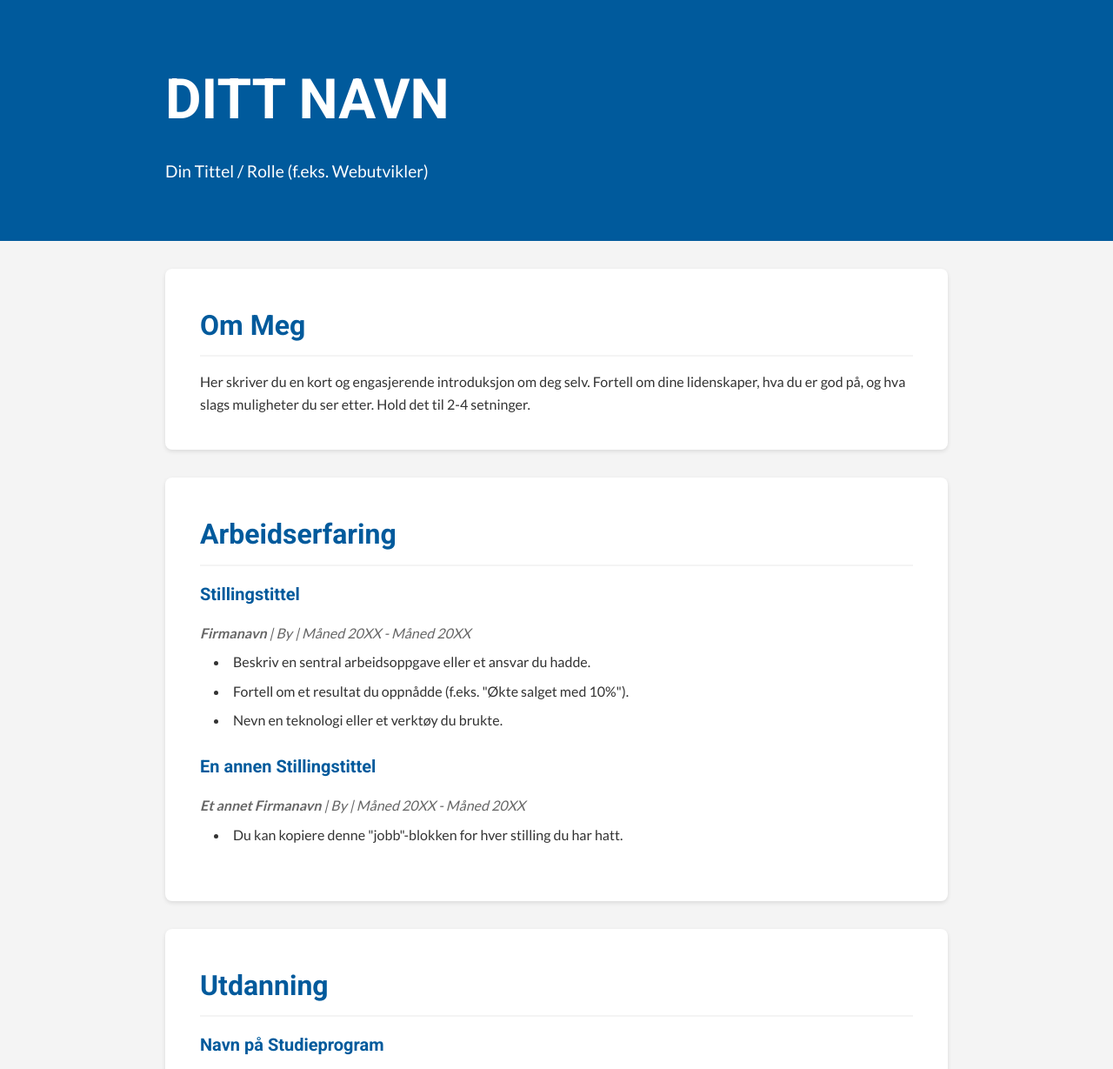
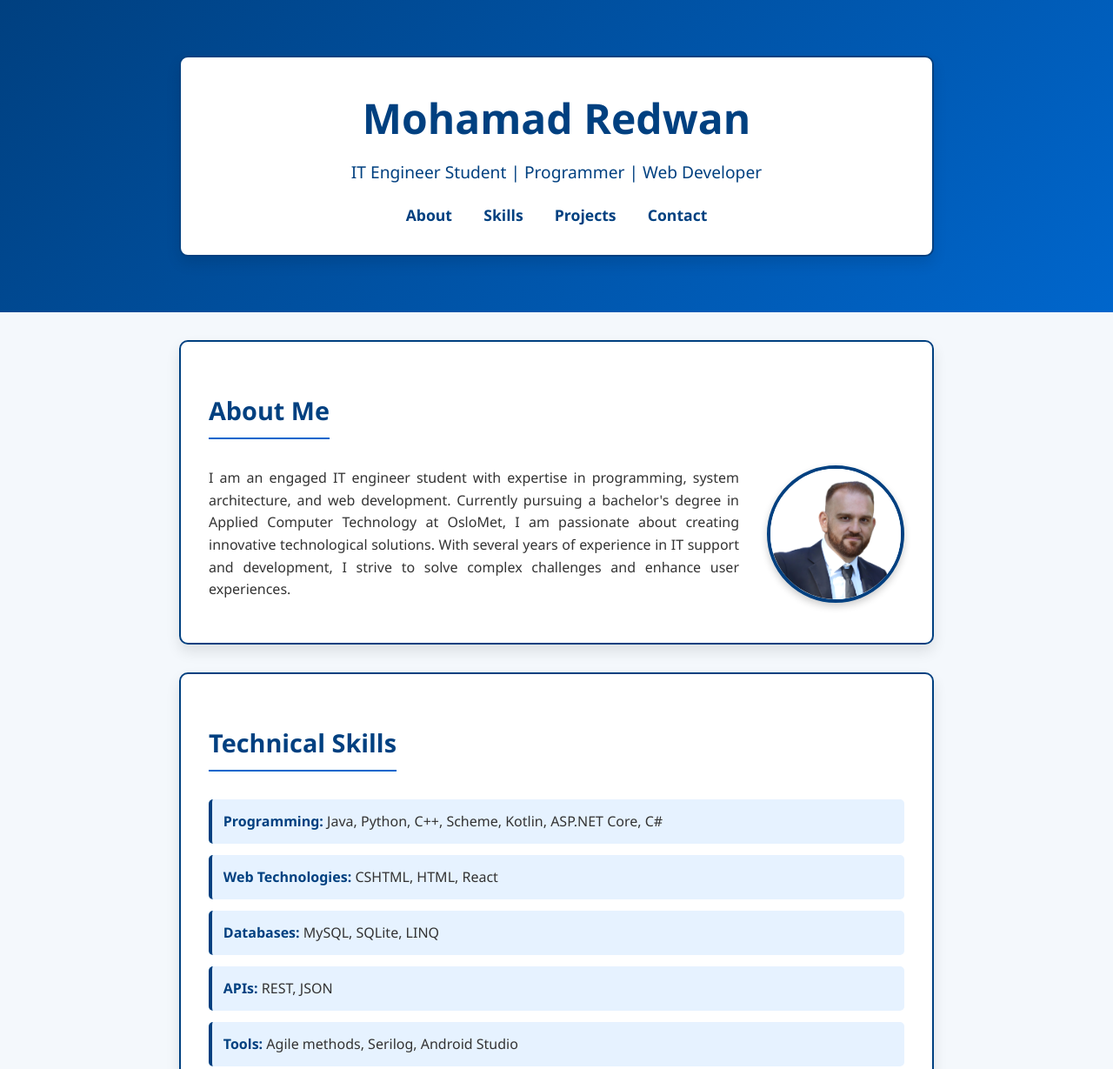
Before and after one commit to mouhamad5210/cv, a plain HTML site: page index.html in a window 1280 px wide. Shown: the top 1229 px of the page at 87% size. Drawn offline with Linux system fonts and the light colour scheme.

Commit message:
change the photo

```diff
--- a/index.html
+++ b/index.html
@@ -1,77 +1,109 @@
 <!DOCTYPE html>
-<html lang="no">
+<html lang="en">
 <head>
     <meta charset="UTF-8">
     <meta name="viewport" content="width=device-width, initial-scale=1.0">
-    <title>Ditt Navn - CV</title>
+    <title>Mohamad Redwan | Portfolio</title>
     <link rel="stylesheet" href="style.css">
-    <link rel="preconnect" href="https://fonts.googleapis.com">
-    <link rel="preconnect" href="https://fonts.gstatic.com" crossorigin>
-    <link href="https://fonts.googleapis.com/css2?family=Lato:wght@400;700&family=Roboto:wght@700&display=swap" rel="stylesheet">
 </head>
 <body>
-
-    <header class="main-header">
+    <header>
         <div class="container">
-            <h1>DITT NAVN</h1>
-            <p>Din Tittel / Rolle (f.eks. Webutvikler)</p>
+            <h1>Mohamad Redwan</h1>
+            <p>IT Engineer Student | Programmer | Web Developer</p>
+            <nav>
+                <a href="#about">About</a>
+                <a href="#skills">Skills</a>
+                <a href="#projects">Projects</a>
+                <a href="#contact">Contact</a>
+            </nav>
         </div>
     </header>
+    <section id="about">
+        <div class="container">
+            <h2>About Me</h2>
+            <div class="about-content">
+                <p>
+                    I am an engaged IT engineer student with expertise in programming, system architecture, and web development.
+                    Currently pursuing a bachelor's degree in Applied Computer Technology at OsloMet, I am passionate about creating
+                    innovative technological solutions. With several years of experience in IT support and development, I strive to
+                    solve complex challenges and enhance user experiences.
+                </p>
+                <div class="photo-wrapper">
+                    <img src="mohamad_redwan.jpg" alt="Mohamad Redwan">
+                </div>
+            </div>
+        </div>
+    </section>
+    <section id="skills">
+        <div class="container">
+            <h2>Technical Skills</h2>
+            <ul>
+                <li><strong>Programming:</strong> Java, Python, C++, Scheme, Kotlin, ASP.NET Core, C#</li>
+                <li><strong>Web Technologies:</strong> CSHTML, HTML, React</li>
+                <li><strong>Databases:</strong> MySQL, SQLite, LINQ</li>
+                <li><strong>APIs:</strong> REST, JSON</li>
+                <li><strong>Tools:</strong> Agile methods, Serilog, Android Studio</li>
+                <li><strong>Security:</strong> Network Security, AR Data Modeling</li>
+            </ul>
+        </div>
+    </section>
 
-    <main class="container">
+    <section id="projects">
+        <div class="container">
+            <h2>Projects</h2>
 
-        <section id="om-meg" class="cv-section">
-            <h2>Om Meg</h2>
-            <p>
-                Her skriver du en kort og engasjerende introduksjon om deg selv. Fortell om dine lidenskaper, hva du er god på, og hva slags muligheter du ser etter. Hold det til 2-4 setninger.
-            </p>
-        </section>
+            <div class="project">
+                <h3><a href="webapp.html">Web Application with ASP.Net Core</a></h3>
+                <p>Developed a web application with real-time error handling, authentication, and API integrations.</p>
+            </div>
 
-        <section id="erfaring" class="cv-section">
-            <h2>Arbeidserfaring</h2>
-            <div class="jobb">
-                <h3>Stillingstittel</h3>
-                <p class="jobb-info"><strong>Firmanavn</strong> | By | Måned 20XX - Måned 20XX</p>
-                <ul>
-                    <li>Beskriv en sentral arbeidsoppgave eller et ansvar du hadde.</li>
-                    <li>Fortell om et resultat du oppnådde (f.eks. "Økte salget med 10%").</li>
-                    <li>Nevn en teknologi eller et verktøy du brukte.</li>
-                </ul>
+            <div class="project">
+                <h3><a href="myshop.html">My_Shop Web Application</a></h3>
+                <p>Built a complete web application using ASP.Net Core, C#, CSHTML, HTML, React, and SQLite.</p>
             </div>
-            <div class="jobb">
-                <h3>En annen Stillingstittel</h3>
-                <p class="jobb-info"><strong>Et annet Firmanavn</strong> | By | Måned 20XX - Måned 20XX</p>
-                <ul>
-                    <li>Du kan kopiere denne "jobb"-blokken for hver stilling du har hatt.</li>
-                </ul>
+
+            <div class="project">
+                <h3><a href="surfingapp.html">Surfing App with Android Studio</a></h3>
+                <p>Collaborated in a team of six to develop a mobile application in Android Studio using Kotlin.</p>
             </div>
-        </section>
 
-        <section id="utdanning" class="cv-section">
-            <h2>Utdanning</h2>
-            <div class="utdanning-item">
-                <h3>Navn på Studieprogram</h3>
-                <p class="utdanning-info"><strong>Skolens Navn</strong> | By | År 20XX - År 20XX</p>
+            <div class="project">
+                <h3><a href="asp-language.html">Development of "ASP" Programming Language</a></h3>
+                <p>Co-led the creation of a new programming language named "ASP" using Java.</p>
             </div>
-        </section>
+        </div>
+    </section>
 
-        <section id="kontakt" class="cv-section">
-            <h2>Kontakt</h2>
+    <section id="utdanning">
+        <div class="container">
+            <h2>Utdanning (Education)</h2>
             <ul>
-                <li><strong>E-post:</strong> din.epost@eksempel.com</li>
-                <li><strong>Telefon:</strong> 12 34 56 78</li>
-                <li><strong>LinkedIn:</strong> linkedin.com/in/dinside</li>
-                <li><strong>GitHub:</strong> github.com/dittbrukernavn</li>
+                <li><strong>2024 – Present:</strong> Applied Computer Technology / OsloMet, Oslo</li>
+                <p>A three-year bachelor's program focused on designing and developing technological solutions emphasizing user-friendliness and universal design.</p>
+
+                <li><strong>2020 – Present:</strong> Informatics: Programming and System Architecture / UiO, Oslo</li>
+                <p>Specialized in modeling and maintaining complex IT systems. Covered programming, operating systems, and IT theory, focusing on secure and efficient software development.</p>
+
+                <li><strong>2024:</strong> Azure Fundamentals Certification</li>
+                <p>Completed an online course on fundamental concepts and services of the Azure platform.</p>
+
+                <li><strong>2009 – 2012:</strong> BioMedical Engineering / Damascus University, Syria</li>
+                <p>Completed 3 of 5 years, with studies on optical and infrared radiation detection, remote sensing, and signal processing.</p>
             </ul>
-        </section>
+        </div>
+    </section>
 
-    </main>
-
+    <section id="contact">
+        <div class="container">
+            <h2>Contact</h2>
+            <p>Email: <a href="mailto:mhd010591@gmail.com">mhd010591@gmail.com</a></p>
+            <p>GitHub: <a href="https://github.com/mouhamad5210" target="_blank">mouhamad5210</a></p>
+            <p>LinkedIn: <a href="https://www.linkedin.com/in/mohamad-redwan/" target="_blank">Mohamad Redwan</a></p>
+        </div>
+    </section>
     <footer>
-        <div class="container">
-            <p>&copy; 2025 Ditt Navn. Alle rettigheter forbeholdt.</p>
-        </div>
+        <p>&copy; 2024 Mohamad Redwan</p>
     </footer>
-
 </body>
 </html>
--- a/style.css
+++ b/style.css
@@ -1,111 +1,244 @@
-/* ======== GENERELLE STILER & VARIABLER ======== */
-:root {
-    /* Endre farger og fonter for hele siden her */
-    --hovedfarge: #005A9C; /* En mørk blåfarge */
-    --bakgrunnsfarge: #f4f4f4;
-    --tekstfarge: #333;
-    --kort-bakgrunn: #ffffff;
-    --font-overskrift: 'Roboto', sans-serif;
-    --font-tekst: 'Lato', sans-serif;
+/* General styles */
+body {
+    font-family: 'Segoe UI', Tahoma, Geneva, Verdana, sans-serif;
+    margin: 0;
+    padding: 0;
+    color: #333;
+    line-height: 1.6;
+    background-color: #f4f8fc; /* Light background */
 }
 
-* {
-    box-sizing: border-box;
+/* General style for strong text */
+strong {
+    color: #004080; /* Dark blue for all important text */
+}
+
+/* Center and limit content width */
+.container {
+    width: 90%;
+    max-width: 800px;
+    margin: 2rem auto;
+    background: #ffffff;
+    padding: 2rem;
+    box-shadow: 0 8px 16px rgba(0, 0, 0, 0.1);
+    border: 2px solid #004080;
+    border-radius: 10px;
+}
+
+/* Header styles */
+header {
+    background: linear-gradient(135deg, #004080, #0066cc);
+    color: #ffffff;
+    padding: 2rem 0;
+    text-align: center;
+}
+
+header h1 {
     margin: 0;
+    font-size: 3rem;
+    font-weight: bold;
+    color: #004080;
+}
+
+header p {
+    font-size: 1.2rem;
+    margin-top: 0.5rem;
+    color: #004080;
+}
+
+header nav {
+    margin-top: 1rem;
+}
+
+header nav a {
+    color: #004080;
+    margin: 0 1rem;
+    text-decoration: none;
+    font-size: 1.1rem;
+    font-weight: bold;
+    border-bottom: 3px solid transparent;
+    transition: all 0.3s;
+}
+
+header nav a:hover {
+    border-bottom: 3px solid #ffcc00;
+    color: #ffcc00;
+}
+
+/* About section */
+#about .about-content {
+    display: flex;
+    flex-direction: row;
+    align-items: center;
+    gap: 2rem;
+}
+
+.about-content p {
+    flex: 1;
+    text-align: justify;
+}
+
+.photo-wrapper {
+    width: 150px;
+    height: 150px;
+    border-radius: 50%;
+    overflow: hidden;
+    border: 4px solid #004080;
+    box-shadow: 0 4px 8px rgba(0, 0, 0, 0.2);
+    position: relative;
+    background-color: #fff;
+    flex-shrink: 0;
+}
+
+.photo-wrapper img {
+    width: 100%;
+    height: 100%;
+    object-fit: cover;
+    object-position: top;
+}
+
+.photo-wrapper::after {
+    content: '';
+    position: absolute;
+    top: 0;
+    left: 0;
+    width: 100%;
+    height: 100%;
+    border-radius: 50%;
+    background: radial-gradient(circle, rgba(255, 255, 255, 0) 70%, #f4f8fc 100%);
+    pointer-events: none;
+}
+
+/* Section titles */
+section h2 {
+    color: #004080;
+    font-size: 1.8rem;
+    margin-bottom: 1rem;
+    border-bottom: 2px solid #0066cc;
+    display: inline-block;
+    padding-bottom: 0.5rem;
+}
+
+/* Utdanning Section Styles */
+#utdanning ul {
+    list-style-type: none;
     padding: 0;
 }
 
-body {
-    font-family: var(--font-tekst);
-    background-color: var(--bakgrunnsfarge);
-    color: var(--tekstfarge);
-    line-height: 1.6;
-}
-
-.container {
-    width: 90%;
-    max-width: 900px;
-    margin: 0 auto;
-}
-
-h1, h2, h3 {
-    font-family: var(--font-overskrift);
-    color: var(--hovedfarge);
+#utdanning ul li {
+    font-weight: normal; /* Resetter li til normal vekt */
     margin-bottom: 1rem;
 }
 
-h1 { font-size: 3rem; }
-h2 { font-size: 2rem; border-bottom: 2px solid var(--bakgrunnsfarge); padding-bottom: 0.5rem; }
-h3 { font-size: 1.25rem; }
-
-
-/* ======== HEADER ======== */
-.main-header {
-    background-color: var(--hovedfarge);
-    color: white;
-    padding: 2rem 0;
-    text-align: center;
-    margin-bottom: 2rem;
-}
-
-.main-header h1, .main-header p {
-    color: white;
-}
-.main-header p {
-    font-size: 1.2rem;
+#utdanning ul li p {
+    margin: 0.2rem 0 0 0;
+    font-size: 0.95rem;
+    color: #333;
+    text-align: left;
 }
 
 
-/* ======== CV-SEKSJONER ======== */
-.cv-section {
-    background-color: var(--kort-bakgrunn);
-    padding: 1.5rem;
-    margin-bottom: 2rem;
-    border-radius: 8px;
-    box-shadow: 0 2px 5px rgba(0,0,0,0.1);
+/* Skills list */
+#skills ul {
+    list-style-type: none;
+    padding: 0;
 }
 
-.cv-section ul {
-    list-style-position: inside;
-    padding-left: 1rem;
+#skills ul li {
+    background: #e6f2ff;
+    margin: 0.8rem 0;
+    padding: 0.8rem;
+    border-left: 4px solid #004080;
+    font-size: 1rem;
+    border-radius: 5px;
 }
 
-.cv-section li {
+/* Projects section */
+.project {
+    margin-bottom: 1.5rem;
+    border: 2px solid #004080;
+    padding: 1rem;
+    border-radius: 8px;
+    background: #f9fbff;
+    box-shadow: 0 4px 8px rgba(0, 0, 0, 0.1);
+}
+
+.project h3 {
+    color: #004080;
+    font-size: 1.3rem;
     margin-bottom: 0.5rem;
 }
 
-.jobb, .utdanning-item {
-    margin-bottom: 1.5rem;
+.project p {
+    font-size: 1rem;
+    margin: 0;
+}
+.project a {
+    color: #0066cc;
+    text-decoration: none;
+    font-weight: bold;
 }
 
-.jobb-info, .utdanning-info {
-    font-style: italic;
-    color: #666;
-    margin-bottom: 0.5rem;
+.project a:hover {
+    text-decoration: underline;
+    color: #004080;
+}
+.project h3 a {
+    color: #004080;
+    text-decoration: none;
+    font-weight: bold;
 }
 
+.project h3 a:hover {
+    color: #0066cc;
+    text-decoration: underline;
+}
 
-/* ======== FOOTER ======== */
+/* Contact section */
+#contact p {
+    font-size: 1rem;
+}
+
+#contact p a {
+    color: #004080;
+    text-decoration: none;
+    font-weight: bold;
+}
+
+#contact p a:hover {
+    text-decoration: underline;
+    color: #0066cc;
+}
+
+/* Footer */
 footer {
     text-align: center;
-    padding: 1.5rem 0;
+    padding: 1rem 0;
+    background: #004080;
+    color: #ffffff;
     font-size: 0.9rem;
-    color: #666;
+    border-top: 5px solid #0066cc;
 }
 
-
-/* ======== RESPONSIVT DESIGN (FOR STØRRE SKJERMER) ======== */
-/* 'min-width: 768px' betyr at disse stilene gjelder for nettbrett og større */
-
-@media (min-width: 768px) {
-    .main-header {
-        padding: 4rem 0;
-        text-align: left;
+/* Responsive Design */
+@media (max-width: 768px) {
+    #about .about-content {
+        flex-direction: column-reverse;
+        text-align: center;
     }
 
-    h1 { font-size: 4rem; }
+  .photo-wrapper img {
+    width: 100%;
+    height: 100%;
+    object-fit: cover;
+    object-position: top;
+    transform: rotate(180deg);
+}
+    header h1 {
+        font-size: 2.5rem;
+    }
 
-    .cv-section {
-        padding: 2.5rem;
+    header nav a {
+        font-size: 1rem;
     }
 }
```
